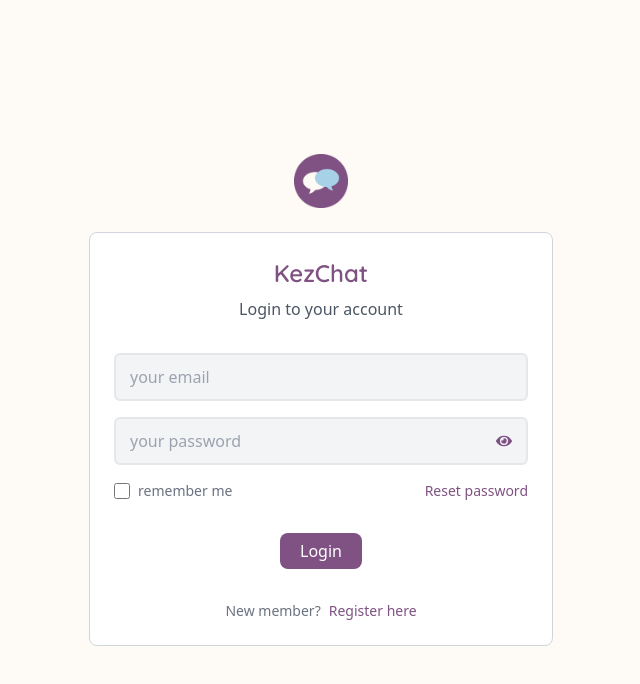
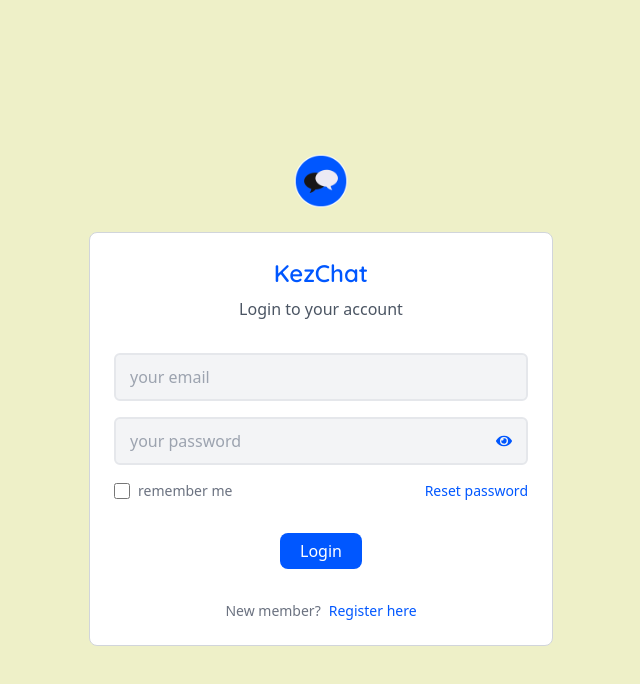
Before and after one commit to cikezmedia/kezchat, a Next.js app: page /login in a window 1280 px wide. Shown: the top 684 px of the page, without its empty margins (319-959 px from the left). Built offline with nearby package versions, Linux system fonts and the light colour scheme.

Commit message:
Updated routes

```diff
--- a/pages/chat.js
+++ b/pages/chat.js
@@ -9,7 +9,7 @@ export default function Home() {
         <link rel='icon' href='/favicon.ico' />
       </Head>
       <div className='bg-mainLight dark:bg-mainBlack'>
-        <div className='home flex flex-col mx-auto  items-center  max-w-5xl bg-mainLight'>
+        <div className='flex h-screen justify-center flex-col gap-6 mx-auto p-6 items-center max-w-lg'>
           <div className='flex w-full mx-auto  bg-blue items-center outline-none '>
             Hello
           </div>
--- a/pages/forgot.js
+++ b/pages/forgot.js
@@ -33,7 +33,7 @@ const Forgot = () => {
       </Head>
 
       <div className='bg-mainLight dark:bg-mainBlack'>
-        <div className='home flex flex-col gap-6 mx-auto p-6 items-center max-w-lg'>
+        <div className='flex h-screen justify-center flex-col gap-6 mx-auto p-6 items-center max-w-lg'>
           <Image src='/favicon.png' alt='logo' width={54} height={54} />
           {err && <span className='text-red-500'>{err}</span>}
           <div className='w-full p-6 rounded-lg border border-gray-300 bg-white items-center'>
--- a/pages/index.js
+++ b/pages/index.js
@@ -2,7 +2,7 @@ import Head from 'next/head';
 import Image from 'next/image';
 import { useState } from 'react';
 import { BsImages } from 'react-icons/bs';
-import { FaEye } from 'react-icons/fa';
+import { FaEye, FaEyeSlash } from 'react-icons/fa';
 import { useForm } from 'react-hook-form';
 import Link from 'next/link';
 import { useRouter } from 'next/router';
@@ -40,7 +40,7 @@ const Register = () => {
       </Head>
 
       <div className='bg-mainLight dark:bg-mainBlack'>
-        <div className='home flex flex-col gap-6 mx-auto p-6 items-center max-w-lg'>
+        <div className='flex h-screen justify-center flex-col gap-6 mx-auto p-6 items-center max-w-lg'>
           <Image src='/favicon.png' alt='logo' width={54} height={54} />
           {err && <span className='text-red-500'>{err}</span>}
           <div className='w-full p-6 rounded-lg border border-gray-300 bg-white items-center'>
@@ -115,10 +115,17 @@ const Register = () => {
                   placeholder='your password'
                 />
                 <span className='absolute top-4 cursor-pointer right-4'>
-                  <FaEye
-                    onClick={togglePassword}
-                    className='w-4 h-4 text-mainPurple'
-                  />
+                  {hide ? (
+                    <FaEye
+                      onClick={togglePassword}
+                      className='w-4 h-4 text-mainPurple'
+                    />
+                  ) : (
+                    <FaEyeSlash
+                      onClick={togglePassword}
+                      className='w-4 h-4 text-mainPurple'
+                    />
+                  )}
                 </span>
               </div>
               {errors?.password && (
--- a/pages/login.js
+++ b/pages/login.js
@@ -1,7 +1,7 @@
 import Head from 'next/head';
 import Image from 'next/image';
 import React, { useState } from 'react';
-import { FaEye } from 'react-icons/fa';
+import { FaEye, FaEyeSlash } from 'react-icons/fa';
 import { useForm } from 'react-hook-form';
 import Link from 'next/link';
 import { useRouter } from 'next/router';
@@ -38,7 +38,7 @@ const Login = () => {
       </Head>
 
       <div className='bg-mainLight dark:bg-mainBlack'>
-        <div className='home flex flex-col gap-6 mx-auto p-6 items-center max-w-lg'>
+        <div className='flex h-screen justify-center flex-col gap-6 mx-auto p-6 items-center max-w-lg'>
           <Image src='/favicon.png' alt='logo' width={54} height={54} />
           {err && <span className='text-red-500'>{err}</span>}
           <div className='w-full p-6 rounded-lg border border-gray-300 bg-white items-center'>
@@ -89,10 +89,17 @@ const Login = () => {
                   placeholder='your password'
                 />
                 <span className='absolute top-4 cursor-pointer right-4'>
-                  <FaEye
-                    onClick={togglePassword}
-                    className='w-4 h-4 text-mainPurple'
-                  />
+                  {hide ? (
+                    <FaEye
+                      onClick={togglePassword}
+                      className='w-4 h-4 text-mainPurple'
+                    />
+                  ) : (
+                    <FaEyeSlash
+                      onClick={togglePassword}
+                      className='w-4 h-4 text-mainPurple'
+                    />
+                  )}
                 </span>
               </div>
               {errors?.password && (
--- a/styles/globals.css
+++ b/styles/globals.css
@@ -4,8 +4,8 @@
 @tailwind components;
 @tailwind utilities;
 
-.home {
+/* .home {
   height: 100vh;
   align-items: center;
   justify-content: center;
-}
+} */
--- a/tailwind.config.js
+++ b/tailwind.config.js
@@ -7,10 +7,10 @@ module.exports = {
   theme: {
     extend: {
       colors: {
-        mainLight: '#FEFBF6',
+        mainLight: '#eef0c8',
         mainBlue: '#A6D1E6',
-        mainPurple: '#7F5283',
-        mainBlack: '#3D3C42',
+        mainPurple: '#0057FF',
+        mainBlack: '#171618',
       },
       fontFamily: {
         poppins: ['Poppins', 'sans-serif'],
```
Also changed, not shown: public/favicon.png.
